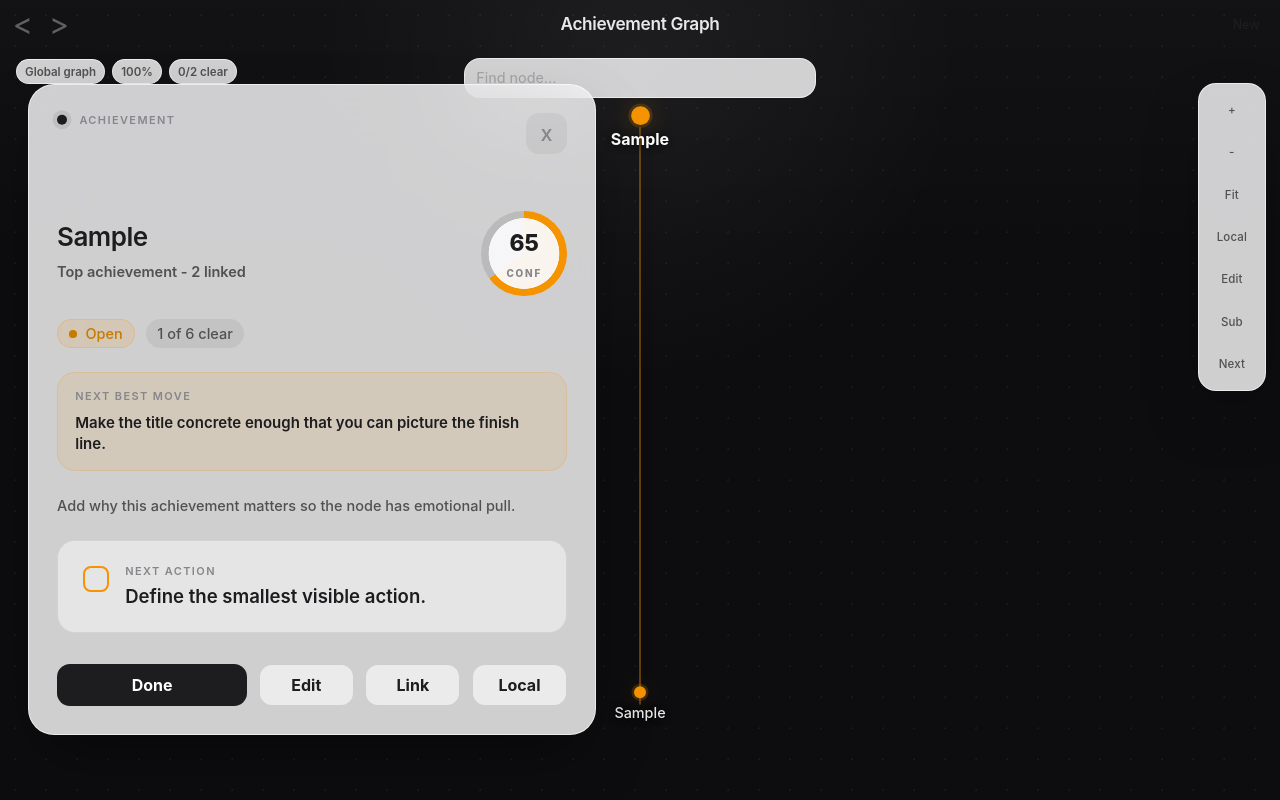
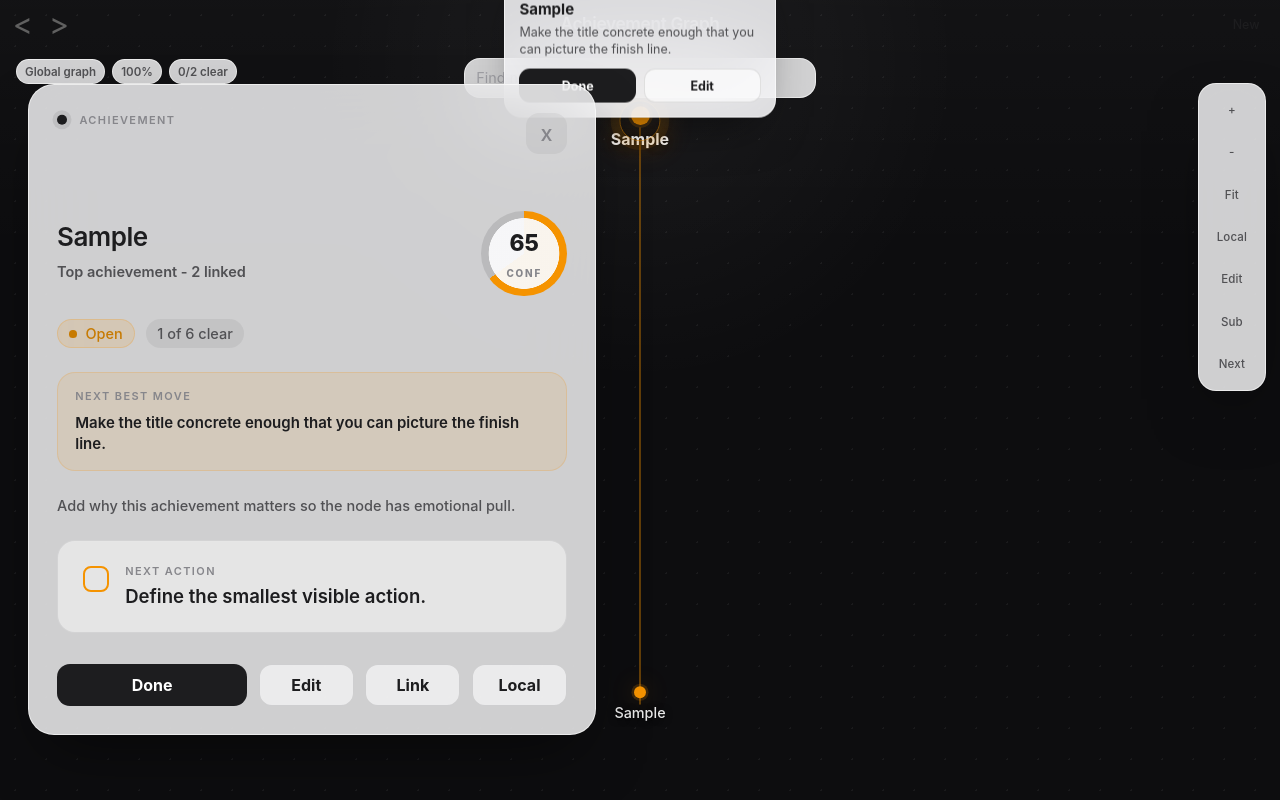
Before and after one commit to umutakarsu/achivement-, a plain HTML site: page index.html in a window 1280 px wide. Both pictures are taken after typing "Sample", "Sample" into the empty fields and a click on the button "Create graph". Drawn offline with Linux system fonts and the light colour scheme.

Commit message:
improve node selection experience

```diff
--- a/app.js
+++ b/app.js
@@ -50,6 +50,12 @@ const nodeSearchInput = document.querySelector("#nodeSearchInput");
 const searchResults = document.querySelector("#searchResults");
 const inspector = document.querySelector("#inspector");
 const inspectorPath = document.querySelector("#inspectorPath");
+const selectionHud = document.querySelector("#selectionHud");
+const selectionHudMeta = document.querySelector("#selectionHudMeta");
+const selectionHudTitle = document.querySelector("#selectionHudTitle");
+const selectionHudAction = document.querySelector("#selectionHudAction");
+const selectionHudDone = document.querySelector("#selectionHudDone");
+const selectionHudEdit = document.querySelector("#selectionHudEdit");
 const previewTitle = document.querySelector("#previewTitle");
 const previewMeta = document.querySelector("#previewMeta");
 const previewStatusPill = document.querySelector("#previewStatusPill");
@@ -261,6 +267,17 @@ function getRelatedIds() {
   return related;
 }
 
+function getDirectNeighborIds(nodeId = selectedId) {
+  const direct = new Set();
+  const node = nodes.find((candidate) => candidate.id === nodeId);
+  if (!node) return direct;
+
+  direct.add(node.id);
+  if (node.parentId) direct.add(node.parentId);
+  childrenOf(node.id).forEach((child) => direct.add(child.id));
+  return direct;
+}
+
 function getVisibleIds() {
   if (!view.focusMode) return new Set(nodes.map((node) => node.id));
   return getRelatedIds();
@@ -408,6 +425,7 @@ function renderGraph() {
 
   const positions = getGraphLayout();
   const relatedIds = getRelatedIds();
+  const directNeighborIds = getDirectNeighborIds();
   const visibleIds = getVisibleIds();
   const hasSelection = Boolean(selectedId);
 
@@ -430,6 +448,10 @@ function renderGraph() {
       "is-context",
       relatedIds.has(node.id) && relatedIds.has(node.parentId) && node.parentId === selectedId && !node.done,
     );
+    line.classList.toggle(
+      "is-direct",
+      directNeighborIds.has(node.id) && directNeighborIds.has(node.parentId) && hasSelection,
+    );
     line.classList.toggle("is-complete", node.done);
     linkLayer.append(line);
   });
@@ -446,6 +468,7 @@ function renderGraph() {
     button.classList.toggle("is-ready", isReady(node));
     button.classList.toggle("is-low-confidence", Number(node.confidence) < 65);
     button.classList.toggle("is-dimmed", hasSelection && !relatedIds.has(node.id));
+    button.classList.toggle("is-neighbor", hasSelection && node.id !== selectedId && directNeighborIds.has(node.id));
     button.classList.toggle("is-link-target", Boolean(connectFromId) && canConnectToParent(connectFromId, node.id));
     button.hidden = !visibleIds.has(node.id);
     button.querySelector(".node-label").textContent = node.title || "Untitled achievement";
@@ -482,6 +505,31 @@ function renderHint() {
     graphHint.textContent = `${mode}. ${done}/${nodes.length} complete. ${ready}/${nodes.length} clear enough to act on. Average confidence ${avgConfidence}%. Next review: ${next?.title || "none"}. Press / to find, scroll to zoom, drag empty space to pan.`;
   }
   renderFocusTray();
+}
+
+function renderSelectionHud() {
+  const node = getSelected();
+  selectionHud.classList.toggle("is-visible", Boolean(node) && !setupOpen && !placementMode && !connectFromId);
+  if (!node) return;
+
+  const positions = getGraphLayout();
+  const position = positions.get(node.id);
+  const checks = getReadinessChecks(node);
+  const met = checks.filter((check) => check.met).length;
+  const depthLabel = getDepth(node) === 0 ? "Peak" : "Support";
+  const x = position ? (position.x / 100) * graphCanvas.clientWidth * view.scale + view.x : graphCanvas.clientWidth / 2;
+  const y = position ? (position.y / 100) * graphCanvas.clientHeight * view.scale + view.y : graphCanvas.clientHeight / 2;
+  const hudX = Math.max(132, Math.min(graphCanvas.clientWidth - 132, x));
+  const hudY = Math.max(118, Math.min(graphCanvas.clientHeight - 122, y - 76));
+
+  selectionHud.style.left = `${hudX}px`;
+  selectionHud.style.top = `${hudY}px`;
+  selectionHudMeta.textContent = `${depthLabel} - ${met}/${checks.length} clear`;
+  selectionHudTitle.textContent = node.title || "Untitled achievement";
+  selectionHudAction.textContent = node.done
+    ? "Done. Choose the next open node."
+    : node.action.trim() || getGuidance(node).text;
+  selectionHudDone.textContent = node.done ? "Reopen" : "Done";
 }
 
 function renderFocusTray() {
@@ -713,6 +761,7 @@ function selectNode(id, options = {}) {
   placementMode = false;
   connectFromId = null;
   if (options.focus) view.focusMode = true;
+  if (options.center !== false) centerNodeForSelection(id);
   inspector.classList.add("is-open");
   inspector.classList.toggle("is-editing", Boolean(options.editing));
   if (!options.silent) buzz("select", options.event);
@@ -735,7 +784,6 @@ function selectNodeFromSearch(id) {
   nodeSearch.classList.remove("is-open");
   searchResults.innerHTML = "";
   selectNode(id);
-  centerNode(id);
 }
 
 function clampScale(scale) {
@@ -754,6 +802,7 @@ function applyViewTransform() {
   graphShell.classList.toggle("is-placing", placementMode);
   graphShell.classList.toggle("is-linking", Boolean(connectFromId));
   graphShell.classList.toggle("is-coaching", coachOpen);
+  renderSelectionHud();
 }
 
 function zoomAt(clientX, clientY, nextScale) {
@@ -803,6 +852,19 @@ function centerNode(id) {
   applyViewTransform();
 }
 
+function centerNodeForSelection(id) {
+  const position = getGraphLayout().get(id);
+  if (!position) return;
+
+  const rect = graphCanvas.getBoundingClientRect();
+  const isCompact = window.innerWidth <= 760;
+  const targetX = isCompact ? rect.width / 2 : rect.width * 0.66;
+  const targetY = isCompact ? rect.height * 0.3 : rect.height * 0.45;
+
+  view.x = targetX - (position.x / 100) * rect.width * view.scale;
+  view.y = targetY - (position.y / 100) * rect.height * view.scale;
+}
+
 function clearSelection() {
   selectedId = null;
   placementMode = false;
@@ -829,7 +891,6 @@ function selectNextUnclearNode(event = null) {
   const next = getNextUnclearNode();
   if (!next) return;
   selectNode(next.id, { event });
-  centerNode(next.id);
 }
 
 function renderSearchResults() {
@@ -1050,6 +1111,19 @@ function updateParent(parentId) {
   renderInspector();
 }
 
+function toggleSelectedDone() {
+  const node = getSelected();
+  if (!node) return;
+
+  const wasDone = node.done;
+  const previousProgress = getProgressStats().progress;
+  node.done = !node.done;
+  save();
+  buzz(node.done ? "complete" : "soft");
+  render();
+  if (!wasDone && node.done) showCompletion(node, previousProgress);
+}
+
 function makeSelectedSmaller() {
   const node = getSelected();
   if (!node) return;
@@ -1183,15 +1257,7 @@ document.querySelector("#globalViewButton").addEventListener("click", () => {
   render();
 });
 document.querySelector("#previewDoneButton").addEventListener("click", () => {
-  const node = getSelected();
-  if (!node) return;
-  const wasDone = node.done;
-  const previousProgress = getProgressStats().progress;
-  node.done = !node.done;
-  save();
-  buzz(node.done ? "complete" : "soft");
-  render();
-  if (!wasDone && node.done) showCompletion(node, previousProgress);
+  toggleSelectedDone();
 });
 completionNextButton.addEventListener("click", () => {
   buzz("soft");
@@ -1202,6 +1268,13 @@ completionNextButton.addEventListener("click", () => {
 });
 document.querySelector("#shrinkButton").addEventListener("click", makeSelectedSmaller);
 document.querySelector("#deleteButton").addEventListener("click", deleteSelected);
+selectionHudDone.addEventListener("click", toggleSelectedDone);
+selectionHudEdit.addEventListener("click", () => {
+  buzz("soft");
+  inspector.classList.add("is-open", "is-editing");
+  inputs.title.focus();
+  renderSelectionHud();
+});
 coachStartButton.addEventListener("click", (event) => {
   dismissCoach();
   selectNextUnclearNode(event);
--- a/index.html
+++ b/index.html
@@ -4,7 +4,7 @@
     <meta charset="UTF-8" />
     <meta name="viewport" content="width=device-width, initial-scale=1.0" />
     <title>Achievement Graph</title>
-    <link rel="stylesheet" href="styles.css?v=reward-onboarding-1" />
+    <link rel="stylesheet" href="styles.css?v=selection-experience-1" />
   </head>
   <body>
     <main class="graph-shell">
@@ -36,6 +36,16 @@
       </section>
 
       <aside class="graph-hint" id="graphHint" aria-live="polite"></aside>
+
+      <section class="selection-hud" id="selectionHud" aria-label="Selected node quick view">
+        <span class="eyebrow" id="selectionHudMeta">Selected</span>
+        <strong id="selectionHudTitle">Achievement</strong>
+        <p id="selectionHudAction">Define the next action.</p>
+        <div class="selection-hud-actions">
+          <button id="selectionHudDone" type="button">Done</button>
+          <button id="selectionHudEdit" class="quiet-button" type="button">Edit</button>
+        </div>
+      </section>
 
       <div class="feedback-layer" id="feedbackLayer" aria-hidden="true"></div>
 
@@ -304,6 +314,6 @@
       </button>
     </template>
 
-    <script src="app.js?v=reward-onboarding-1"></script>
+    <script src="app.js?v=selection-experience-1"></script>
   </body>
 </html>
--- a/styles.css
+++ b/styles.css
@@ -864,6 +864,116 @@ button:active,
   .coach-actions {
     display: grid;
     grid-template-columns: 1fr 1fr;
+  }
+}
+
+.selection-hud {
+  position: absolute;
+  z-index: 8;
+  display: none;
+  width: min(17rem, calc(100vw - 2rem));
+  padding: 0.9rem;
+  border: 1px solid rgba(255, 255, 255, 0.6);
+  border-radius: 18px;
+  background: rgba(250, 250, 252, 0.86);
+  box-shadow: 0 22px 50px -22px rgba(0, 0, 0, 0.6);
+  -webkit-backdrop-filter: blur(34px) saturate(180%);
+  backdrop-filter: blur(34px) saturate(180%);
+  pointer-events: auto;
+  transform: translate(-50%, -100%);
+}
+
+.selection-hud.is-visible {
+  display: grid;
+  gap: 0.42rem;
+}
+
+.selection-hud strong {
+  overflow: hidden;
+  color: #1d1d1f;
+  font-size: 15px;
+  font-weight: 650;
+  line-height: 1.2;
+  text-overflow: ellipsis;
+  white-space: nowrap;
+}
+
+.selection-hud p {
+  display: -webkit-box;
+  margin: 0;
+  overflow: hidden;
+  -webkit-box-orient: vertical;
+  -webkit-line-clamp: 2;
+  color: #515154;
+  font-size: 12.5px;
+  line-height: 1.35;
+}
+
+.selection-hud-actions {
+  display: grid;
+  grid-template-columns: 1fr 1fr;
+  gap: 0.48rem;
+  margin-top: 0.2rem;
+}
+
+.selection-hud-actions button {
+  min-height: 34px;
+  border-radius: 11px;
+  border: 1px solid rgba(0, 0, 0, 0.1);
+  background: rgba(255, 255, 255, 0.64);
+  color: #1d1d1f;
+  font-size: 12.5px;
+  font-weight: 650;
+}
+
+.selection-hud-actions button:first-child {
+  border: 0;
+  background: #1d1d1f;
+  color: #ffffff;
+}
+
+.graph-link.is-direct {
+  stroke: rgba(245, 147, 0, 0.82);
+  stroke-width: 0.24;
+}
+
+.graph-node.is-neighbor .node-dot {
+  background: #ffd59b;
+  box-shadow:
+    0 0 0 0.14rem rgba(245, 147, 0, 0.14),
+    0 0 18px rgba(245, 147, 0, 0.18);
+}
+
+.graph-node.is-selected {
+  z-index: 3;
+}
+
+.graph-node.is-selected::before {
+  content: "";
+  position: absolute;
+  left: 50%;
+  top: -0.42rem;
+  width: 2.45rem;
+  height: 2.45rem;
+  border: 1px solid rgba(245, 147, 0, 0.58);
+  border-radius: 50%;
+  box-shadow:
+    0 0 0 0.55rem rgba(245, 147, 0, 0.1),
+    0 0 34px rgba(245, 147, 0, 0.3);
+  transform: translateX(-50%);
+  pointer-events: none;
+}
+
+.graph-node.is-selected .node-label {
+  color: #ffffff;
+  text-shadow:
+    0 1px 8px rgba(0, 0, 0, 0.85),
+    0 0 18px rgba(245, 147, 0, 0.28);
+}
+
+@media (max-width: 760px) {
+  .selection-hud {
+    display: none !important;
   }
 }
 
```
